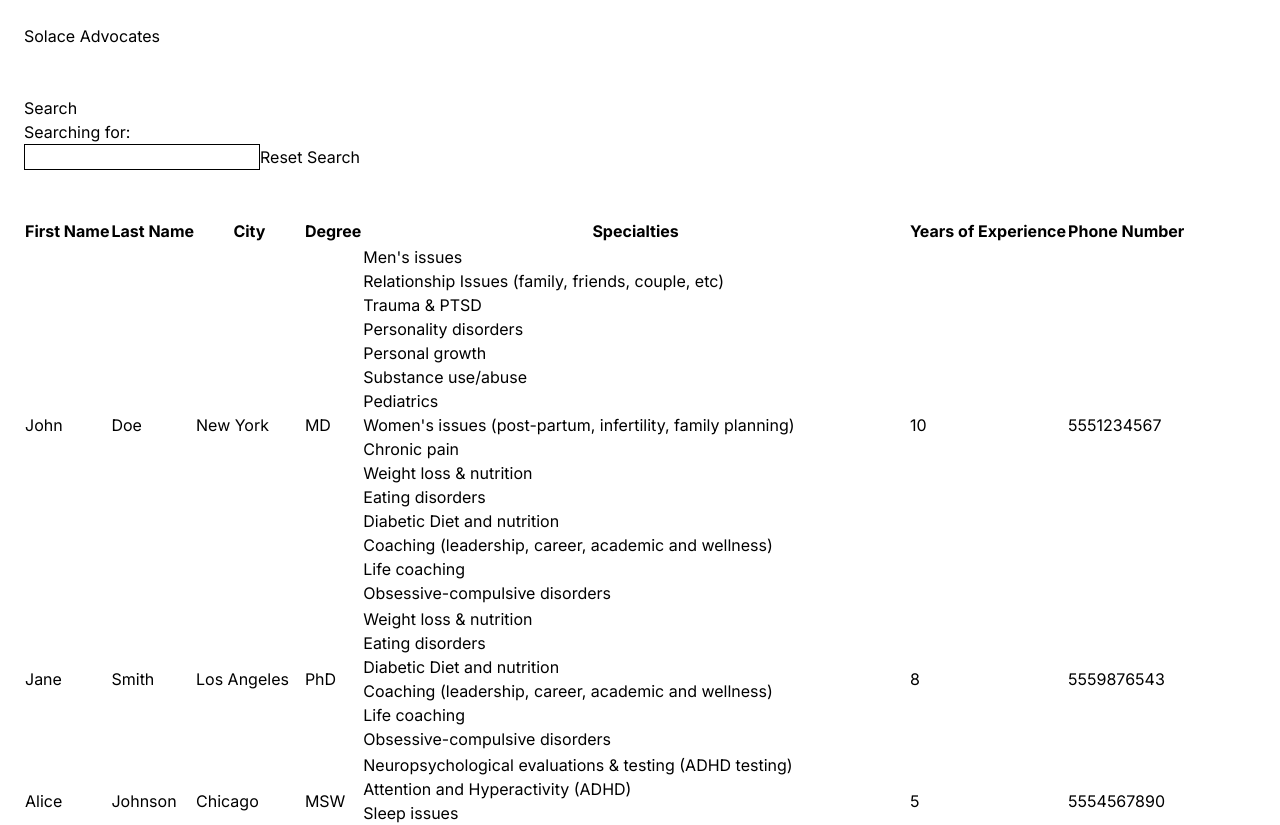
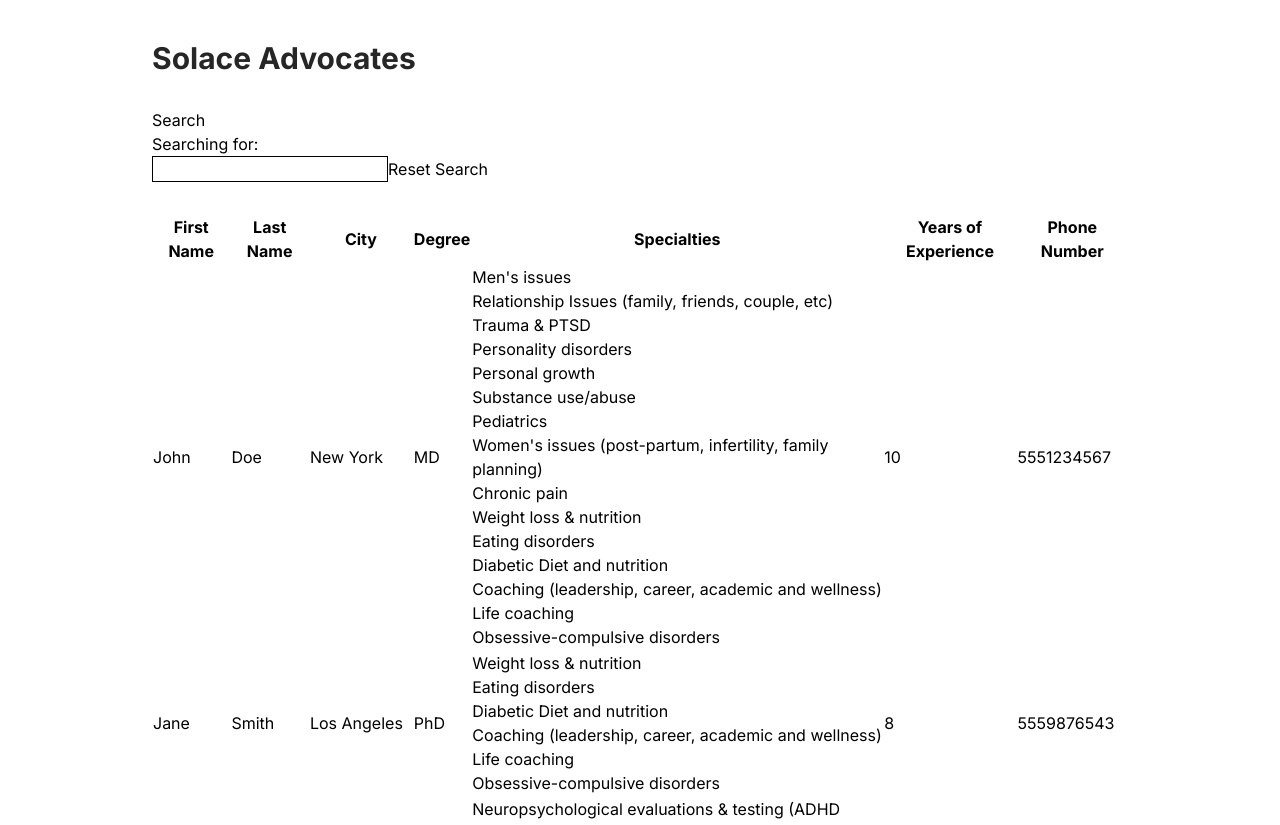
Before and after one commit to georgeoster/solace-candidate-assignment, a Next.js app: page / in a window 1280 px wide. Shown: the top 825 px of the page. Built offline with nearby package versions, Linux system fonts and the light colour scheme.

Commit message:
Style: Page Layout (#9)
Replaced all the `<br/>` tags and inline margin styling with Tailwind classes.
Centered layout and padding.
Vertical spacing between sections.

```diff
--- a/src/app/page.tsx
+++ b/src/app/page.tsx
@@ -60,18 +60,14 @@ export default function Home() {
   };
 
   return (
-    <main style={{ margin: "24px" }}>
-      <h1>Solace Advocates</h1>
-      <br />
-      <br />
+    <main className="max-w-5xl mx-auto px-6 py-10 space-y-8">
+      <h1 className="text-3xl font-bold text-neutral-800">Solace Advocates</h1>
       <SearchBar
         inputValue={inputValue}
         searchTerm={searchTerm}
         onInputChange={handleSearchInputChange}
         onReset={handleSearchReset}
       />
-      <br />
-      <br />
       <AdvocatesTable advocates={filteredAdvocates} />
     </main>
   );
```
Also changed, not shown: 1 other file (tests, documents, lock files or other folders).
